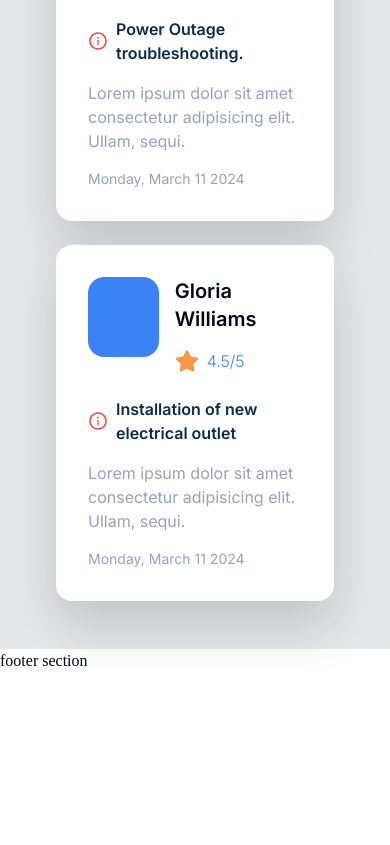
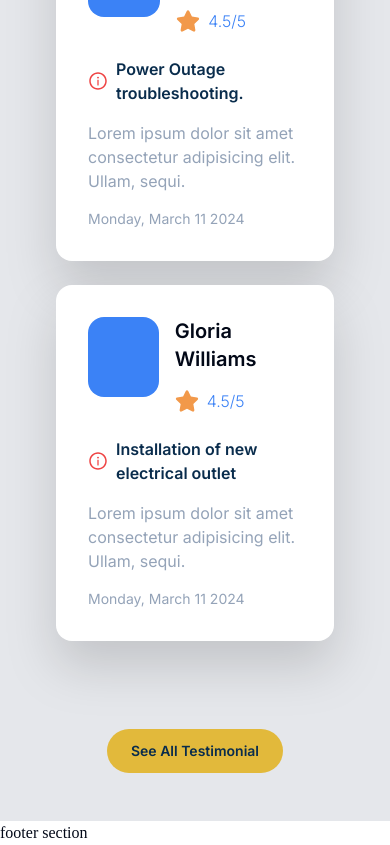
Before and after one commit to codeplan73/linos-touch-booking-web, a Next.js app: page / in a window 390 px wide. Shown: the part 8782-9627 px from the top of the page. Before the commit the page ends 9455 px from the top, so only its background shows below. Built offline with nearby package versions, Linux system fonts and the light colour scheme.

Commit message:
completed homepage testimonial section

```diff
--- a/app/components/home/Testimonials.tsx
+++ b/app/components/home/Testimonials.tsx
@@ -4,7 +4,7 @@ import React from "react";
 
 const Testimonials = () => {
   return (
-    <div className="w-full md:max-w-7xl flex flex-col items-center justify-center md:gap-20">
+    <div className="w-full md:max-w-7xl flex flex-col items-center justify-center gap-10 md:gap-20">
       <div className="w-full flex flex-col md:flex-row items-center justify-between gap-4">
         <div className="flex flex-col items-center md:items-start justify-start gap-4">
           <p className="text-md font-sans uppercase font-light tracking-widest">
@@ -63,6 +63,13 @@ const Testimonials = () => {
           title="Installation of new electrical outlet"
         />
       </div>
+
+      <Link
+        href="/testimonial"
+        className="block md:hidden bg-warningColor rounded-full py-3 px-6 text-secondaryColor text-sm font-semibold font-sans mt-12"
+      >
+        See All Testimonial
+      </Link>
     </div>
   );
 };
```
